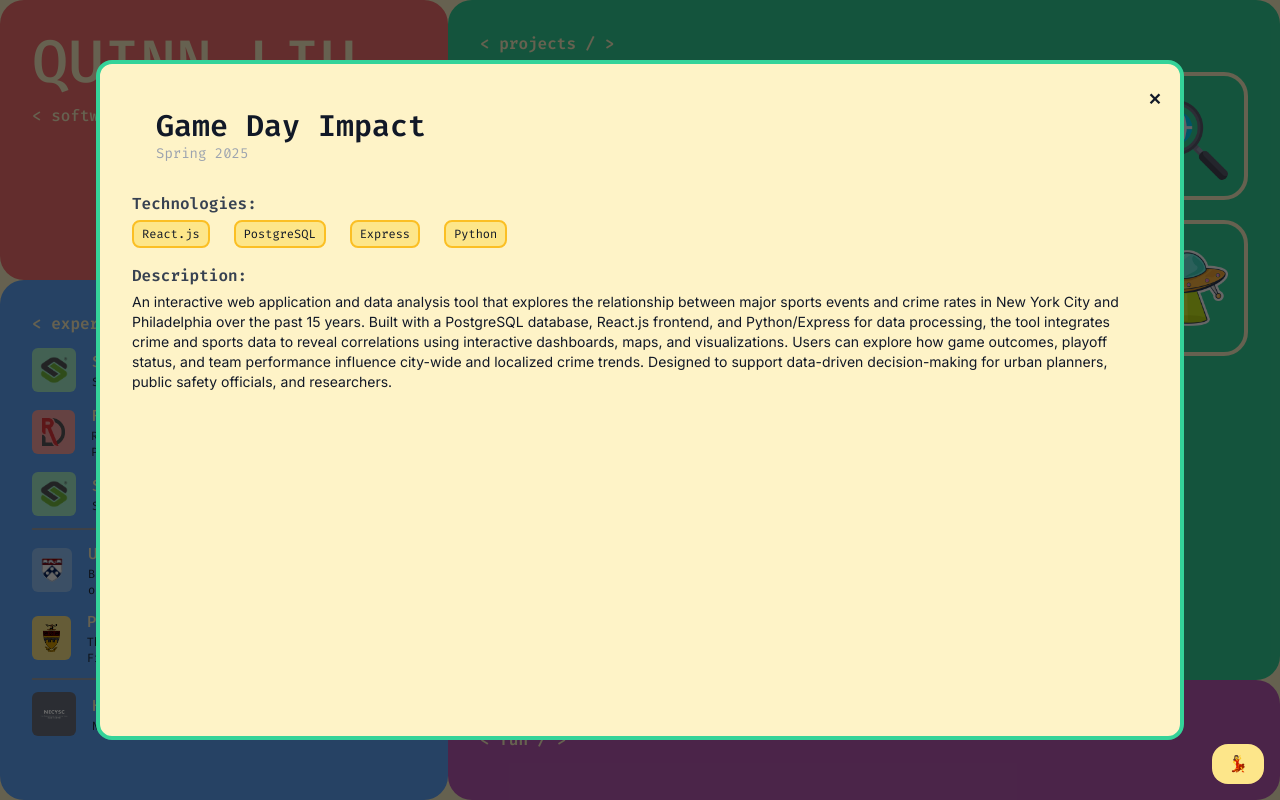
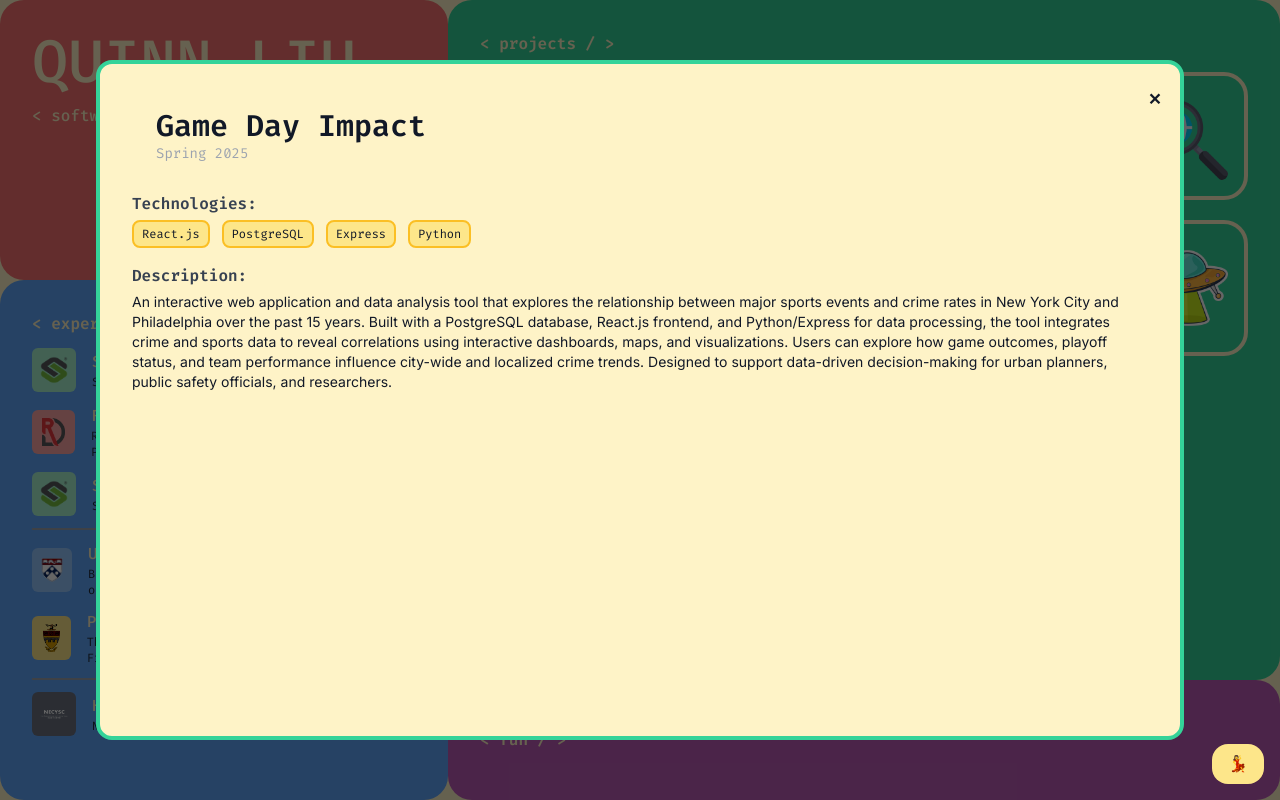
Before and after one commit to quinn2liu/portfolio-website, a Next.js app: page / in a window 1280 px wide. Both pictures are taken after a click on the element 1061 px from the left and 136 px from the top of the page. Built offline with nearby package versions, Linux system fonts and the light colour scheme.

Commit message:
image spacing

```diff
--- a/app/components/projects/SelectedProjectItem.tsx
+++ b/app/components/projects/SelectedProjectItem.tsx
@@ -55,7 +55,7 @@ export const SelectedProjectItem = ({ name, date, description, technologies, ima
 
                 <div className='flex flex-col items-start gap-1'>
                     <div className='font-semibold dark:text-gray-300 text-gray-700'>Technologies:</div>
-                    <div className='flex flex-row space-x-4 items-start gap-2'>
+                    <div className='flex flex-row items-start gap-3'>
                         {technologies.map((tech, idx) => <TechnologyItem key={idx} tech={tech} />)}
                     </div>
                 </div>
--- a/app/data/project data/BitewiseDetails.tsx
+++ b/app/data/project data/BitewiseDetails.tsx
@@ -71,7 +71,7 @@ export const BitewiseDetails = () => {
                         key={index}
                         src={image.image}
                         alt={image.description}
-                        className='h-48 w-auto rounded-lg cursor-pointer hover:opacity-80 transition-opacity'
+                        className='h-[35vh] w-auto rounded-lg cursor-pointer hover:opacity-80 transition-opacity'
                         onClick={() => handleImageClick(index)}
                     />
                 ))}
@@ -87,9 +87,8 @@ export const BitewiseDetails = () => {
                     <div
                         className={`flex flex-col items-center gap-4 relative
                             transform transition-all duration-200 ${showImageModal ? 'scale-100 opacity-100' : 'scale-95 opacity-0'} cursor-default`}
-                        onClick={e => e.stopPropagation()}
                     >
-                        <div className='text-white bg-emerald-600 dark:bg-emerald-400 py-2 px-3 rounded-lg text-lg font-semibold'>{images[selectedImage].description}</div>
+                        <div className='text-white dark:bg-emerald-600 bg-emerald-400 py-2 px-3 rounded-lg text-lg font-semibold'>{images[selectedImage].description}</div>
                         <img
                             src={images[selectedImage].image}
                             alt={images[selectedImage].description}
```
